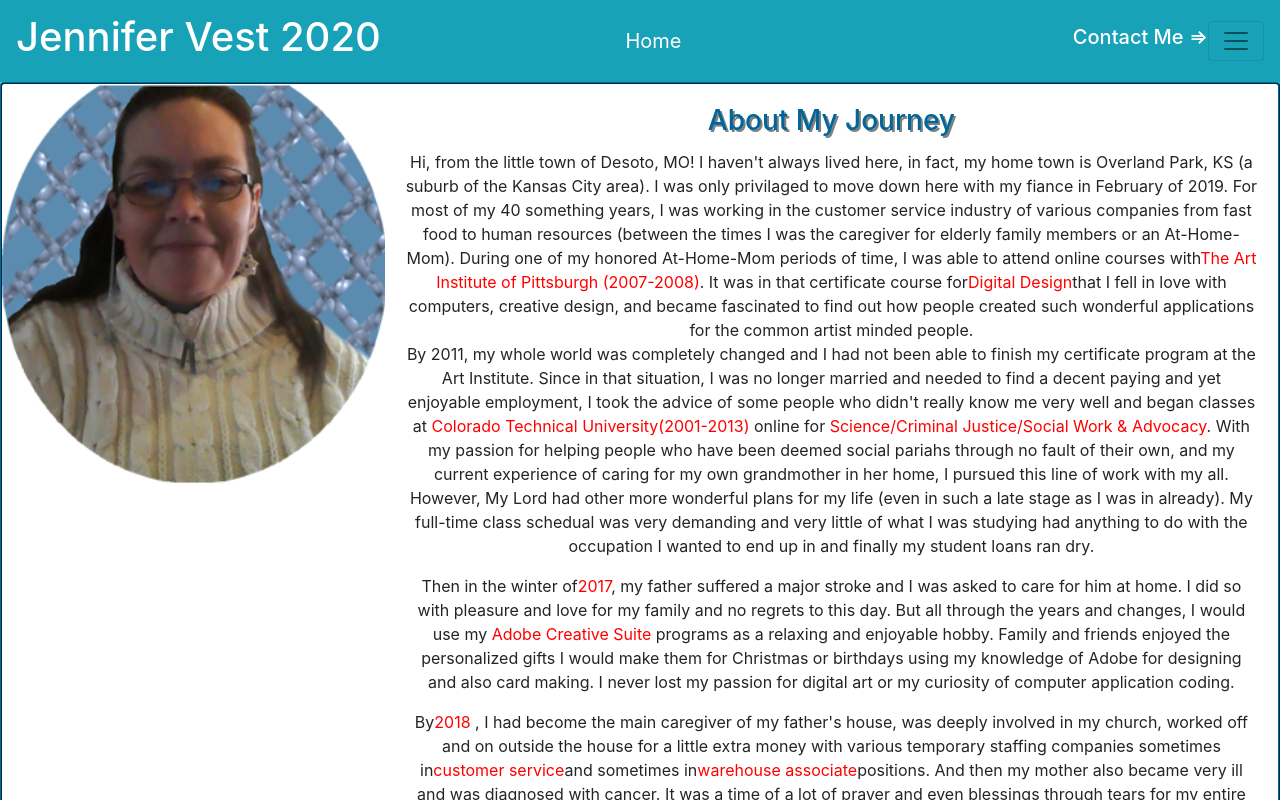
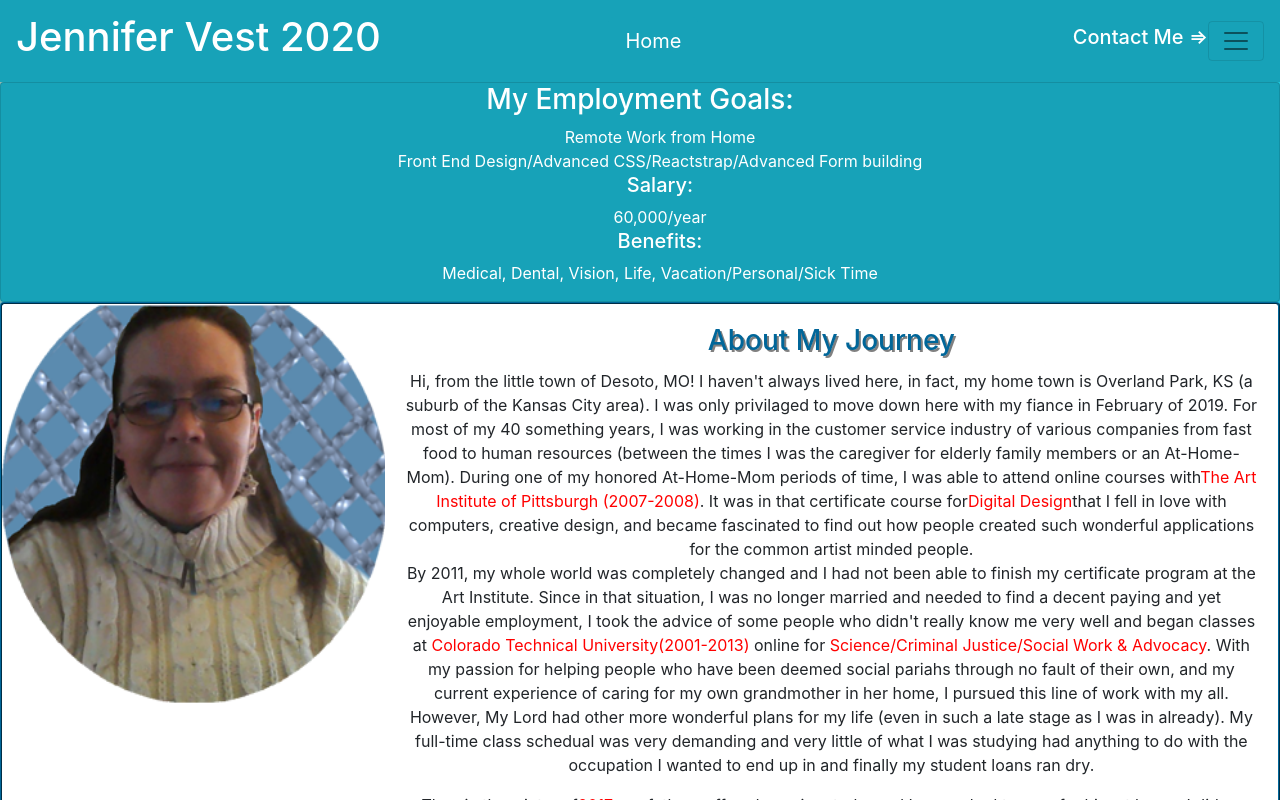
Before and after one commit to JenVest2020/Jdvresume2020, a React (Create React App) app in the folder jdvresume2020/: page /aboutMe in a window 1280 px wide. Shown: the top 800 px of the page. Built offline with nearby package versions, Linux system fonts and the light colour scheme.

Commit message:
continuing to work rough on AboutMe page

```diff
--- a/jdvresume2020/src/AboutMe.js
+++ b/jdvresume2020/src/AboutMe.js
@@ -6,6 +6,17 @@ import profilepicture2020 from '../src/profilepicture2020.png';
 const AboutMe = () => {
     return (
         <>
+            <Card color='info' light style={{ display: 'flex', textAlign: 'center', color: 'white', alignItems: 'flexStart' }}>
+                <h3>My Employment Goals:</h3><span>
+                    <ul style={{ listStyleType: 'none' }}>
+                        <li>Remote Work from Home</li>
+                        <li>Front End Design/Advanced CSS/Reactstrap/Advanced Form building</li>
+                        <li><h5>Salary:</h5>60,000/year</li>
+                        <li><h5>Benefits:</h5>Medical, Dental, Vision, Life, Vacation/Personal/Sick Time</li>
+
+                    </ul>
+                </span>
+            </Card>
             <Card style={{ display: 'flex', flexDirection: 'row', border: '2px ridge #006699' }} >
                 <CardImg style={{ width: '30%', height: '25rem' }} src={profilepicture2020} alt='' />
                 <CardBody style={{ width: '50%', textAlign: 'center' }} >
```
